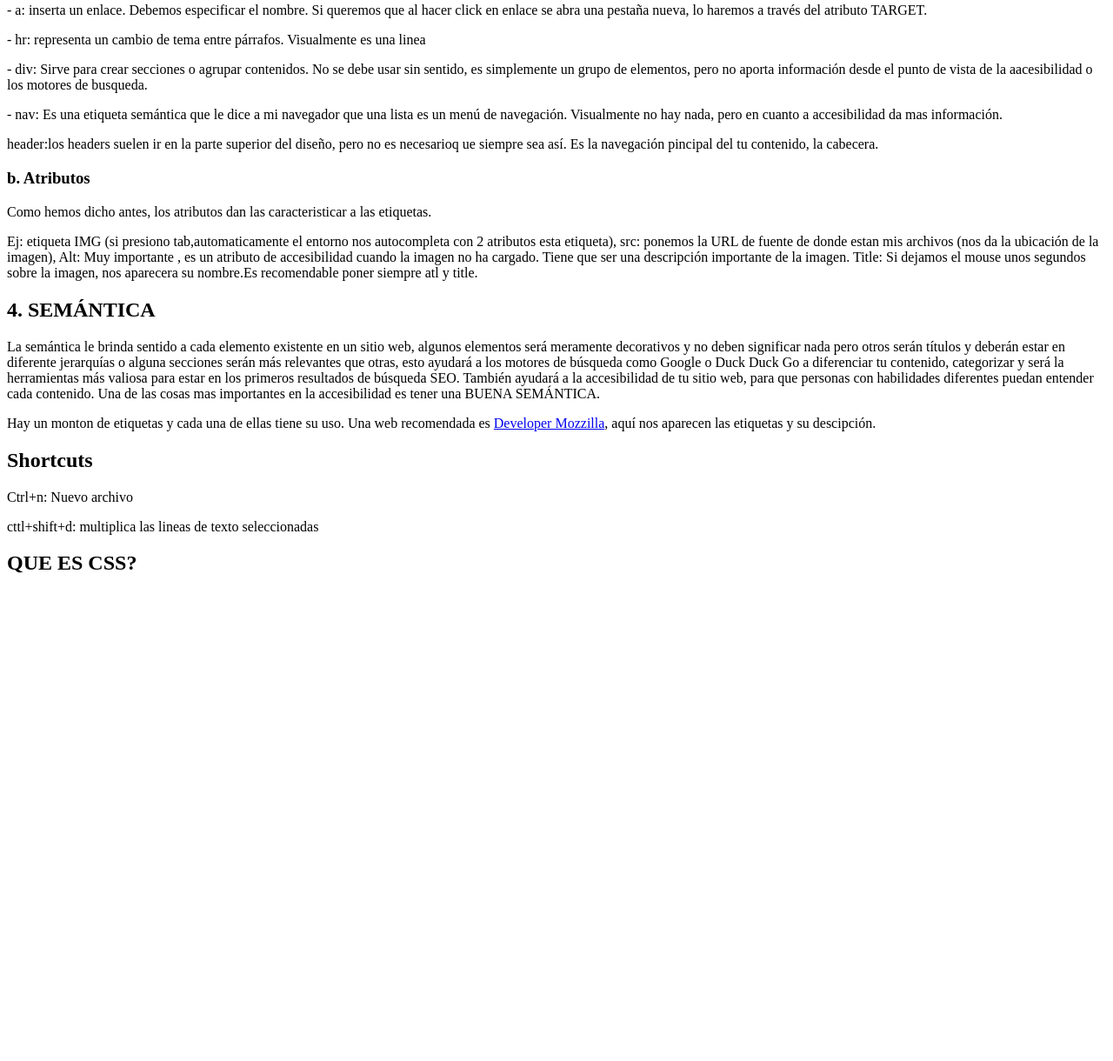
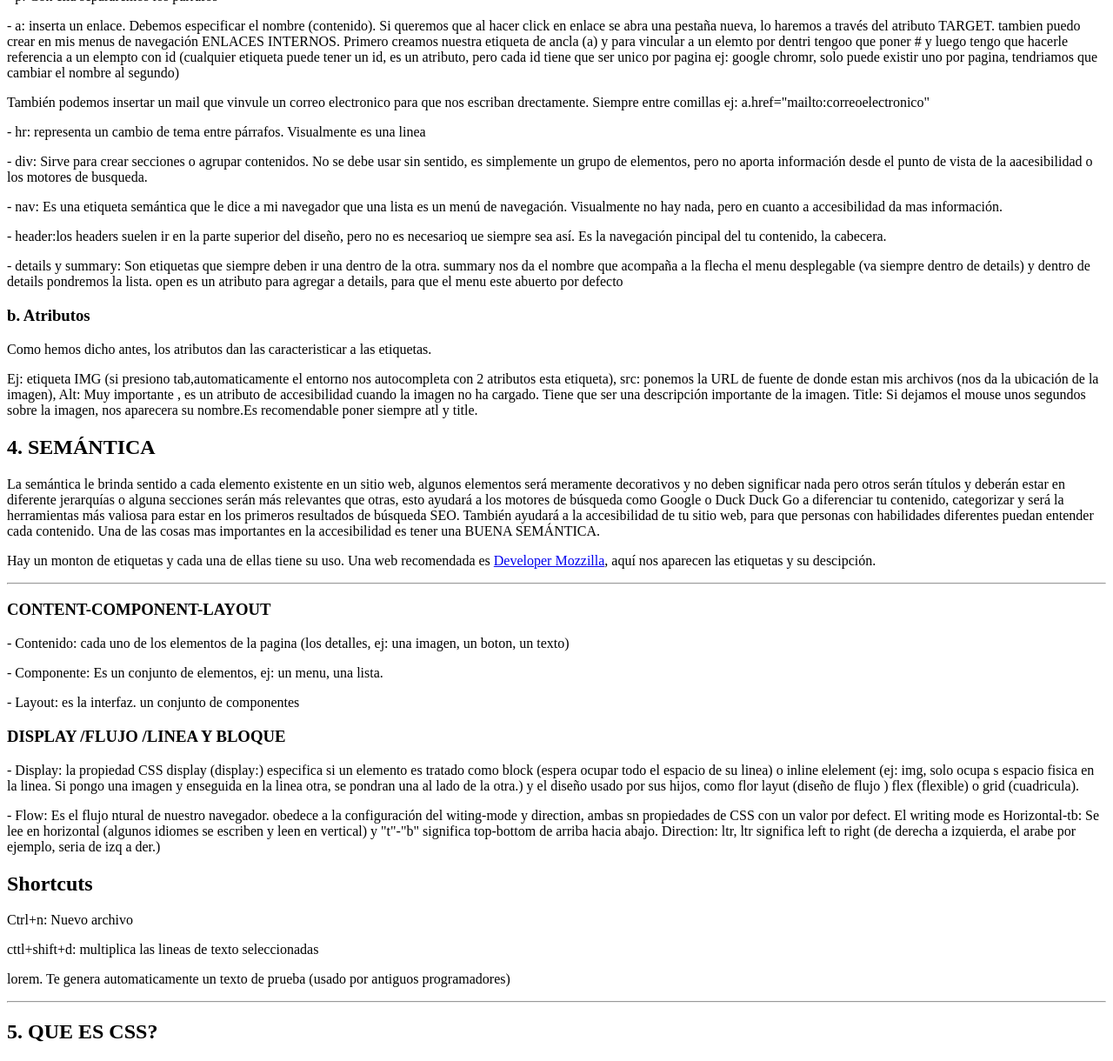
Before and after one commit to rosaanli/Curso-esencial-htm-css, a plain HTML site: page Apuntes/todoslostemas.html in a window 1280 px wide. Shown: the part 1129-2349 px from the top of the page at 87% size. Before the commit the page ends 1810 px from the top, so only its background shows below. Drawn offline with Linux system fonts and the light colour scheme.

Commit message:
Terminamos menú plegable y anotaciones

```diff
--- a/Apuntes/todoslostemas.html
+++ b/Apuntes/todoslostemas.html
@@ -15,6 +15,7 @@
         <li>DOM (Documen Object Model)</li>
         <li>ETIQUETAS Y ATRIBUTOS</li>
         <li>SEMÁNTICA</li>
+        <li>QUE ES CSS?</li>
       </ol>
     </nav>
   </header>
@@ -42,11 +43,13 @@
         <p>No todas las etiquetas necesitan abrirse y cerrarse 8por ejemplo img, se cierra en ella misma, no tiene ningun contenido, pero aún así el navegador la entiende.  ) </p>
         <P>- h1: Representa el mensaje más importante del website (nombre base). Hay mas etiquetas de h, Heading o cabecera, van desde la h1 hasta la h6.  </P>
         <p>- p: Con ella separaremos los párrafos</p>
-        <p>- a: inserta un enlace. Debemos especificar el nombre. Si queremos que al hacer click en enlace se abra una pestaña nueva, lo haremos a través del atributo TARGET.</p>
+        <p>- a: inserta un enlace. Debemos especificar el nombre (contenido). Si queremos que al hacer click en enlace se abra una pestaña nueva, lo haremos a través del atributo TARGET. tambien puedo crear en mis menus de navegación ENLACES INTERNOS. Primero creamos nuestra etiqueta de ancla (a) y para vincular a un elemto por dentri tengoo que poner # y luego tengo que hacerle referencia a un elempto con id (cualquier etiqueta puede tener un id, es un atributo, pero cada id tiene que ser unico por pagina ej: google chromr, solo puede existir uno por pagina, tendriamos que cambiar el nombre al segundo) </p>
+        <p>También podemos insertar un mail que vinvule un correo electronico para que nos escriban drectamente. Siempre entre comillas ej: a.href="mailto:correoelectronico"</p>
         <p>- hr: representa un cambio de tema entre párrafos. Visualmente es una linea </p>
         <p>- div: Sirve para crear secciones o agrupar contenidos. No se debe usar sin sentido, es simplemente un grupo de elementos, pero no aporta información desde el punto de vista de la aacesibilidad o los motores de busqueda. </p>
-      <p> - nav: Es una etiqueta semántica que le dice a mi navegador que una lista es un menú de navegación. Visualmente no hay nada, pero en cuanto a accesibilidad da mas información.</p>
-        <p>header:los headers suelen ir en la parte superior del diseño, pero no es necesarioq ue siempre sea así. Es la navegación pincipal del tu contenido, la cabecera.  </p>
+        <p>- nav: Es una etiqueta semántica que le dice a mi navegador que una lista es un menú de navegación. Visualmente no hay nada, pero en cuanto a accesibilidad da mas información.</p>
+        <p>- header:los headers suelen ir en la parte superior del diseño, pero no es necesarioq ue siempre sea así. Es la navegación pincipal del tu contenido, la cabecera.  </p>
+        <p>- details y summary: Son etiquetas que siempre deben ir una dentro de la otra. summary nos da el nombre que acompaña a la flecha el menu desplegable (va siempre dentro de details) y dentro de details pondremos la lista. open es un atributo para agregar a details, para que el menu este abuerto por defecto</p>
         <h3>b. Atributos</h3>
         <p>Como hemos dicho antes, los atributos dan las caracteristicar a las etiquetas.
         </p>
@@ -61,10 +64,28 @@
         <p>Hay un monton de etiquetas y cada una de ellas tiene su uso. Una web recomendada es
         <a href="https://developer.mozilla.org/es/" target="_blank">Developer Mozzilla</a>, aquí nos aparecen las etiquetas y su descipción.
         </p>
+<hr>
+<h3>CONTENT-COMPONENT-LAYOUT</h3>
+<P>- Contenido: cada uno de los elementos de la pagina (los detalles, ej: una imagen, un boton, un texto)</P>
+<p>- Componente: Es un conjunto de elementos, ej: un menu, una lista. </p>
+<p>- Layout: es la interfaz. un conjunto de componentes</p>
+<h3>DISPLAY /FLUJO /LINEA Y BLOQUE</h3>
+<P>- Display: la propiedad CSS display (display:) especifica si un elemento es tratado como block (espera ocupar todo el
+  espacio de su linea) o inline elelement (ej: img, solo ocupa s espacio fisica en la linea. Si pongo una imagen y
+  enseguida en la linea otra, se pondran una al lado de la otra.) y el diseño usado por sus hijos, como flor layut
+  (diseño de flujo ) flex (flexible) o grid (cuadricula). </P>
+<p>- Flow: Es el flujo ntural de nuestro navegador. obedece a la configuración del witing-mode y direction, ambas sn
+  propiedades de CSS con un valor por defect. El writing mode es Horizontal-tb: Se lee en horizontal (algunos idiomes se
+  escriben y leen en vertical) y "t"-"b" significa top-bottom de arriba hacia abajo. Direction: ltr, ltr significa left
+  to right (de derecha a izquierda, el arabe por ejemplo, seria de izq a der.) </p>
+
     <h2>Shortcuts</h2>
         <p>Ctrl+n: Nuevo archivo</p>
         <p>cttl+shift+d: multiplica las lineas de texto seleccionadas</p>
-    <h2>QUE ES CSS?</h2>
+        <p>lorem. Te genera automaticamente un texto de prueba (usado por antiguos programadores)</p>
+
+    <hr>
+        <h2>5. QUE ES CSS?</h2>
 
 </body>
 </html>
```
Also changed, not shown: index.html (+13 -11 lines).
